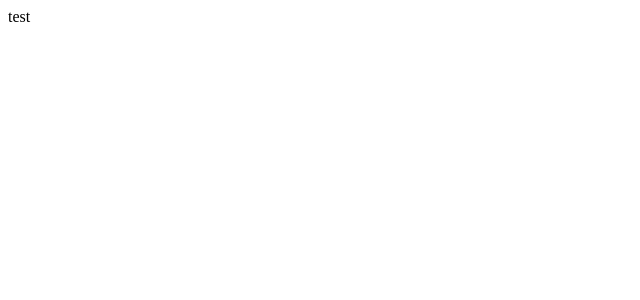
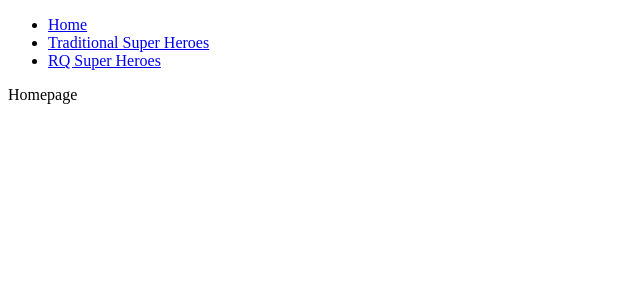
Before and after one commit to roum02/react-query, a React (Create React App) app in the folder react-query-start/: page / in a window 1280 px wide. Shown: the top 300 px of the page, without its empty margins (0-640 px from the left). Built offline with nearby package versions, Linux system fonts and the light colour scheme.

Commit message:
[Feat] Modify App.js and Add Router

```diff
--- a/react-query-start/package.json
+++ b/react-query-start/package.json
@@ -9,6 +9,7 @@
     "json-server": "^0.17.0",
     "react": "^18.0.0",
     "react-dom": "^18.0.0",
+    "react-router-dom": "^6.3.0",
     "react-scripts": "5.0.1",
     "web-vitals": "^2.1.4"
   },
--- a/react-query-start/src/App.js
+++ b/react-query-start/src/App.js
@@ -1,5 +1,34 @@
-function App() {
-  return <div>test</div>;
-}
+import React from "react";
+import { BrowserRouter, Route, Link, Routes } from "react-router-dom";
+import SuperHeroes from "./components/SuperHeroes.page";
+import Homepage from "./components/Home.page";
+import RQSuperHeroes from "./components/RQSuperHeroes.page";
+
+const App = () => {
+  return (
+    <BrowserRouter>
+      <div>
+        <nav>
+          <ul>
+            <li>
+              <Link to="/">Home</Link>
+            </li>
+            <li>
+              <Link to="/super-heroes">Traditional Super Heroes</Link>
+            </li>
+            <li>
+              <Link to="/rq-super-heroes">RQ Super Heroes</Link>
+            </li>
+          </ul>
+        </nav>
+        <Routes>
+          <Route path="/super-heroes" element={<SuperHeroes />} />
+          <Route path="/rq-super-heroes" element={<RQSuperHeroes />} />
+          <Route path="/" element={<Homepage />} />
+        </Routes>
+      </div>
+    </BrowserRouter>
+  );
+};
 
 export default App;
--- /dev/null
+++ b/react-query-start/src/components/Home.page.js
@@ -0,0 +1,6 @@
+import React from "react";
+
+const Homepage = () => {
+  return <div>Homepage</div>;
+};
+export default Homepage;
--- /dev/null
+++ b/react-query-start/src/components/RQSuperHeroes.page.js
@@ -0,0 +1,6 @@
+import React from "react";
+
+const RQSuperHeroes = () => {
+  return <div>RQSuperHeroes Page</div>;
+};
+export default RQSuperHeroes;
--- /dev/null
+++ b/react-query-start/src/components/SuperHeroes.page.js
@@ -0,0 +1,6 @@
+import React from "react";
+
+const SuperHeroes = () => {
+  return <div>SuperHeroes Page</div>;
+};
+export default SuperHeroes;
```
Also changed, not shown: 1 other file (tests, documents, lock files or other folders).
